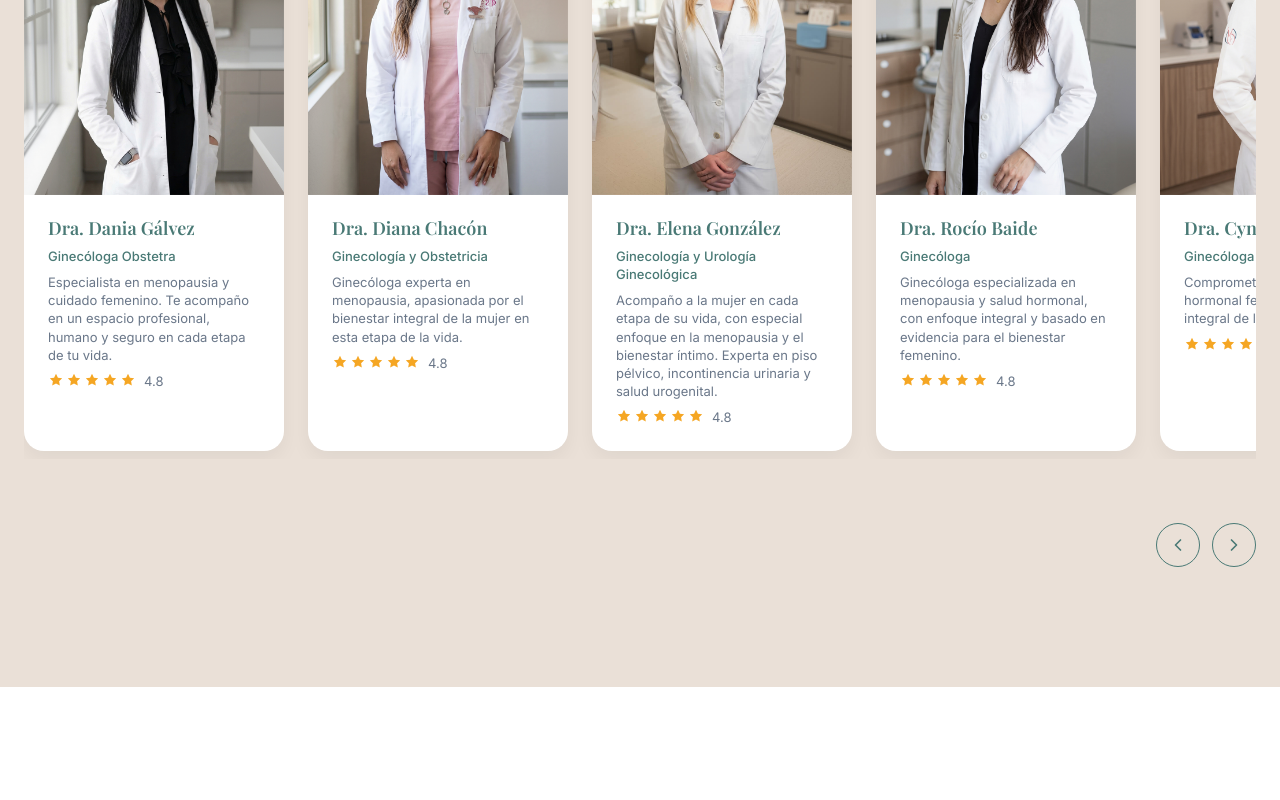
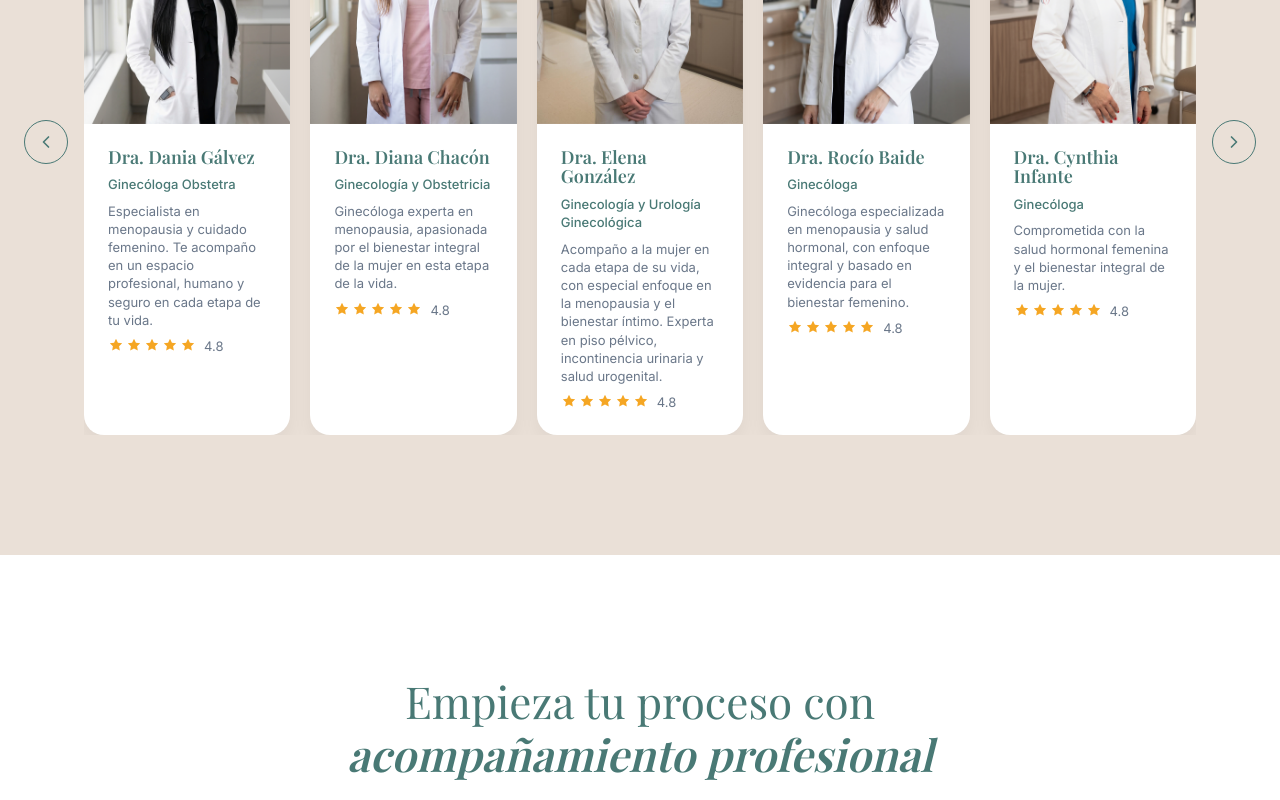
Before and after one commit to vadai-ia/mennasalud, a React (Vite) app: page / in a window 1280 px wide. Shown: the part 5340-6140 px from the top of the page. Built offline with nearby package versions, Linux system fonts and the light colour scheme; a web font is replaced by a local one.

Commit message:
Redesign specialists carousel: side arrows, no drag scroll on desktop
Co-Authored-By: Claude Opus 4.6 (1M context) <noreply@anthropic.com>

```diff
--- a/src/components/sections/SpecialistsSection.jsx
+++ b/src/components/sections/SpecialistsSection.jsx
@@ -1,4 +1,4 @@
-import { useRef, useCallback } from 'react'
+import { useRef } from 'react'
 import StarRating from '../ui/StarRating'
 import styles from './SpecialistsSection.module.css'
 import imgDaniaGalvez from '../../assets/Images/doctors/Dania-Galvez.jpg'
@@ -67,41 +67,15 @@ const specialists = [
 
 export default function SpecialistsSection() {
   const gridRef = useRef(null)
-  const isDragging = useRef(false)
-  const startX = useRef(0)
-  const scrollLeft = useRef(0)
 
   const scroll = (direction) => {
     const grid = gridRef.current
     if (!grid) return
-    const cardWidth = grid.querySelector(`.${styles.card}`)?.offsetWidth || 260
-    const gap = 24
+    const cardWidth = grid.querySelector(`.${styles.card}`)?.offsetWidth || 220
+    const gap = 20
     const amount = (cardWidth + gap) * 2
     grid.scrollBy({ left: direction === 'left' ? -amount : amount, behavior: 'smooth' })
   }
-
-  const onMouseDown = useCallback((e) => {
-    const grid = gridRef.current
-    isDragging.current = true
-    startX.current = e.pageX - grid.offsetLeft
-    scrollLeft.current = grid.scrollLeft
-    grid.style.cursor = 'grabbing'
-  }, [])
-
-  const onMouseMove = useCallback((e) => {
-    if (!isDragging.current) return
-    e.preventDefault()
-    const grid = gridRef.current
-    const x = e.pageX - grid.offsetLeft
-    const walk = (x - startX.current) * 1.5
-    grid.scrollLeft = scrollLeft.current - walk
-  }, [])
-
-  const onMouseUp = useCallback(() => {
-    isDragging.current = false
-    const grid = gridRef.current
-    if (grid) grid.style.cursor = 'grab'
-  }, [])
 
   return (
     <section className={`section ${styles.section}`} id="especialistas">
@@ -119,16 +93,20 @@ export default function SpecialistsSection() {
         </div>
       </div>
 
-      {/* Scroll wrapper */}
-      <div className={styles.scrollWrapper}>
-        <div
-          className={styles.grid}
-          ref={gridRef}
-          onMouseDown={onMouseDown}
-          onMouseMove={onMouseMove}
-          onMouseUp={onMouseUp}
-          onMouseLeave={onMouseUp}
+      <div className={styles.carouselWrapper}>
+        {/* Left arrow — desktop only */}
+        <button
+          className={`${styles.navBtn} ${styles.navLeft}`}
+          onClick={() => scroll('left')}
+          aria-label="Anterior"
         >
+          <svg width="20" height="20" viewBox="0 0 24 24" fill="none" stroke="currentColor" strokeWidth="2" strokeLinecap="round" strokeLinejoin="round">
+            <polyline points="15 18 9 12 15 6" />
+          </svg>
+        </button>
+
+        {/* Cards */}
+        <div className={styles.grid} ref={gridRef}>
           {specialists.map((doc) => (
             <article key={doc.id} className={styles.card}>
               <img
@@ -148,19 +126,9 @@ export default function SpecialistsSection() {
           ))}
         </div>
 
-        {/* Navigation arrows — desktop only */}
-        <div className={styles.nav}>
+        {/* Right arrow — desktop only */}
         <button
-            className={styles.navBtn}
-            onClick={() => scroll('left')}
-            aria-label="Anterior"
-          >
-            <svg width="20" height="20" viewBox="0 0 24 24" fill="none" stroke="currentColor" strokeWidth="2" strokeLinecap="round" strokeLinejoin="round">
-              <polyline points="15 18 9 12 15 6" />
-            </svg>
-          </button>
-          <button
-            className={styles.navBtn}
+          className={`${styles.navBtn} ${styles.navRight}`}
           onClick={() => scroll('right')}
           aria-label="Siguiente"
         >
@@ -169,7 +137,6 @@ export default function SpecialistsSection() {
           </svg>
         </button>
       </div>
-      </div>
 
     </section>
   )
--- a/src/components/sections/SpecialistsSection.module.css
+++ b/src/components/sections/SpecialistsSection.module.css
@@ -15,34 +15,29 @@
   font-style: italic;
 }
 
-/* ── Scroll wrapper — horizontal scroll en todas las resoluciones */
-.scrollWrapper {
+/* ── Carousel wrapper — arrows + cards side by side ───── */
+.carouselWrapper {
   max-width: var(--container-max);
   margin-inline: auto;
   padding-inline: var(--container-px);
+  display: flex;
+  align-items: center;
+  gap: 16px;
 }
 
-/* ── Grid — scroll horizontal, tarjetas de tamaño fijo ── */
+/* ── Grid — hidden overflow, no manual scroll on desktop */
 .grid {
   display: flex;
-  overflow-x: auto;
-  scroll-snap-type: x mandatory;
-  -webkit-overflow-scrolling: touch;
-  gap: var(--space-lg);
-  padding-bottom: 8px;
-  margin-bottom: var(--space-2xl);
-  scrollbar-width: none;
-  cursor: grab;
-}
-
-.grid::-webkit-scrollbar {
-  display: none;
+  overflow: hidden;
+  gap: 20px;
+  flex: 1;
+  min-width: 0;
 }
 
 /* ── Card ─────────────────────────────────────────────── */
 .card {
   flex-shrink: 0;
-  width: 260px;
+  width: calc((100% - 80px) / 5);
   scroll-snap-align: start;
   display: flex;
   flex-direction: column;
@@ -111,14 +106,7 @@
   line-height: var(--leading-normal);
 }
 
-/* ── Navigation arrows ───────────────────────────────── */
-.nav {
-  display: flex;
-  justify-content: flex-end;
-  gap: 12px;
-  margin-top: 24px;
-}
-
+/* ── Navigation arrows — at sides of carousel ────────── */
 .navBtn {
   width: 44px;
   height: 44px;
@@ -130,6 +118,7 @@
   align-items: center;
   justify-content: center;
   cursor: pointer;
+  flex-shrink: 0;
   transition: background-color 0.2s, color 0.2s;
 }
 
@@ -144,25 +133,35 @@
     padding-block: 80px;
   }
 
-  /* Break out of container so cards scroll edge-to-edge */
-  .scrollWrapper {
+  /* Hide arrows on mobile — touch scroll instead */
+  .navBtn {
+    display: none;
+  }
+
+  /* Full-bleed scroll on mobile */
+  .carouselWrapper {
     max-width: 100%;
     padding-inline: 0;
+    gap: 0;
   }
 
   .grid {
+    overflow-x: auto;
+    scroll-snap-type: x mandatory;
     scroll-padding-left: var(--container-px);
+    -webkit-overflow-scrolling: touch;
     gap: 16px;
     padding-left: var(--container-px);
     padding-right: var(--container-px);
-    margin-bottom: 40px;
+    padding-bottom: 8px;
+    scrollbar-width: none;
+  }
+
+  .grid::-webkit-scrollbar {
+    display: none;
   }
 
   .card {
     width: 78vw;
   }
-
-  .nav {
-    display: none;
-  }
 }
```
Lines whose indentation alone changed are shown as unchanged.
